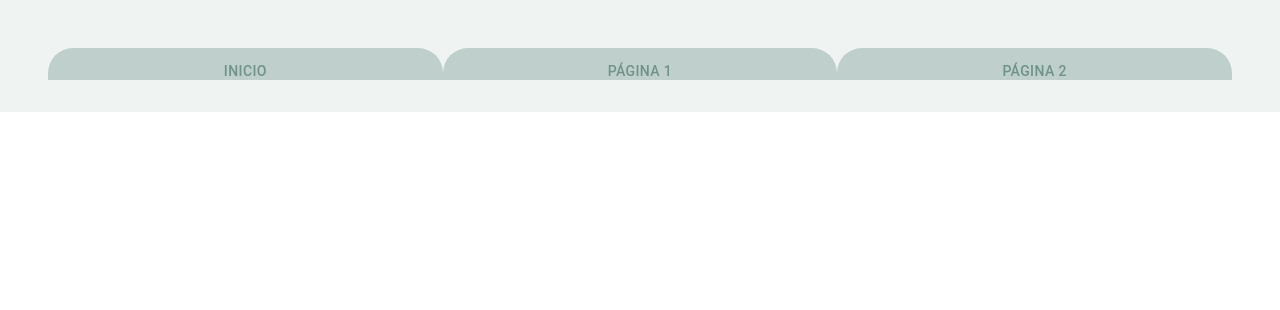
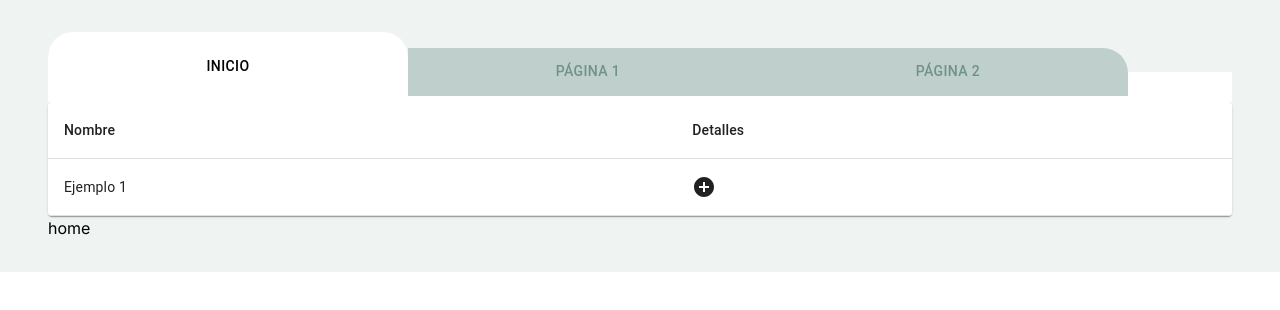
Before and after one commit to MiriamNM/menunextjs, a Next.js app: page / in a window 1280 px wide. Shown: the top 310 px of the page. Built offline with nearby package versions, Linux system fonts and the light colour scheme.

Commit message:
Finished the shadow tab

```diff
--- a/app/page.js
+++ b/app/page.js
@@ -8,9 +8,11 @@ import DataTable from "@/components/DataTable";
 export default function Home() {
   const [currentValue, setCurrentValue] = useState("");
 
-  // useEffect(() => {
-  //   setCurrentValue("home");
-  // }, [])
+  useEffect(() => {
+    if (!currentValue) {
+      setCurrentValue("home");
+    }
+  }, [currentValue, setCurrentValue]);
 
   return (
     <Box sx={{ backgroundColor: "#EEF2F1" }}>
--- a/components/Navbar.js
+++ b/components/Navbar.js
@@ -1,9 +1,14 @@
 "use client";
-import React from "react";
-import { Tabs, Tab, Box } from "@mui/material";
+import React, { useState } from "react";
+import { Tabs, Tab, Box, Divider } from "@mui/material";
 
-const Navbar = ({ currentValue, setCurrentValue }) => {
-  const tableArr = [
+const Navbar = ({
+  currentValue,
+  setCurrentValue,
+  selectedTab,
+  setSelectedTab,
+}) => {
+  const [itemTable, setItemTable] = useState([
     {
       label: "inicio",
       state: "home",
@@ -19,33 +24,34 @@ const Navbar = ({ currentValue, setCurrentValue }) => {
       state: "page2",
       index: 3,
     },
-  ];
+  ]);
 
-  const onChangedBorderRadius = ({ index }) => {
-    currentValue === "" && "15px 15px 0px 0px";
+  const onChangedBorderRadius = ({ state, i }) => {
+    if (state === currentValue) {
+      return "25px 25px 0px 0px";
+    }
+    if (i === 0 && state !== currentValue) return "25px 0px 0px 0px";
+    if (i === itemTable.length - 1 && state !== currentValue)
+      return "0px 25px 0px 0px";
+    if (state !== currentValue) return "0px 0px 0px 0px";
+  };
 
-    if (currentValue === "home") {
-      if (index === 2) {
-        return "0px 25px 0px 25px";
-      }
-    }
-
-    if (currentValue === "page1") {
-      if (index === 1) {
-        return "25px 0px 25px 0px";
-      }
-      if (index === 3) {
-        return "0px 25px 0px 25px";
-      }
-    }
-
-    if (currentValue === "page2") {
-      if (index === 2) {
-        return "25px 0px 25px 0px";
-      }
-    }
-
-    return "25px 25px 0px 0px";
+  const focusTab = (state) => {
+    return {
+      backgroundColor: "#fff !important",
+      color: "#000 !important",
+      zIndex: 2,
+      top: "0rem",
+      height: "70px",
+      overflow: "hidden",
+      opacity: 1,
+      boxShadow:
+        currentValue === state
+          ? "0px 1px rgba(0, 0, 0, 0.1)"
+          : currentValue.length === 0
+          ? "0px 1px rgba(0, 0, 0, 0.1)"
+          : "none",
+    };
   };
 
   return (
@@ -68,22 +74,23 @@ const Navbar = ({ currentValue, setCurrentValue }) => {
           zIndex: 1,
           position: "absolute",
           top: "40px",
-          // boxShadow: 1,
         }}
       ></Tab>
-      {tableArr.map(({ label, state, index }) => (
+      {itemTable.map(({ label, state, index }, i) => (
+        <>
           <Tab
             key={index}
             label={label}
             onClick={() => setCurrentValue(state)}
-          checked={currentValue.length > 0}
+            checked={currentValue === state}
+            disableRipple
             sx={[
               {
                 width: "100%",
                 height: "100%",
                 backgroundColor: "#BFCFCB !important",
                 color: "#709388 !important",
-              borderRadius: onChangedBorderRadius({ index }),
+                borderRadius: onChangedBorderRadius({ state, i }),
                 justifyContent: "center",
                 alignItems: "center",
                 overflow: "hidden",
@@ -92,25 +99,14 @@ const Navbar = ({ currentValue, setCurrentValue }) => {
                 opacity: 1,
                 border: "none",
               },
-            currentValue === state && {
-              "&:focus": {
-                backgroundColor: "#fff !important",
-                color: "#000 !important",
-                zIndex: 2,
-                top: "0rem",
-                height: "70px",
-                overflow: "hidden",
-                opacity: 1,
-                boxShadow:
-                  currentValue === state
-                    ? "0px -2px rgba(0, 0, 0, 0.2)" // Agrega una sombra a la pestaña seleccionada
-                    : currentValue.length === 0
-                    ? "0px 4px rgba(0, 0, 0, 0.2)" // Agrega una sombra a las pestañas en blanco
-                    : "none", // Sin sombra para otras pestañas
-              },
+              currentValue === state && focusTab(state),
+              currentValue === "home" && {
+                "&:focus": focusTab(state),
               },
             ]}
           />
+          {i === 0 && i === itemTable.length - 1 && <Box key={i} sx={{borderLeft: '1px solid #709388 !important', height: "10px"}}></Box>}
+        </>
       ))}
     </Tabs>
   );
```
Lines whose indentation alone changed are shown as unchanged.
